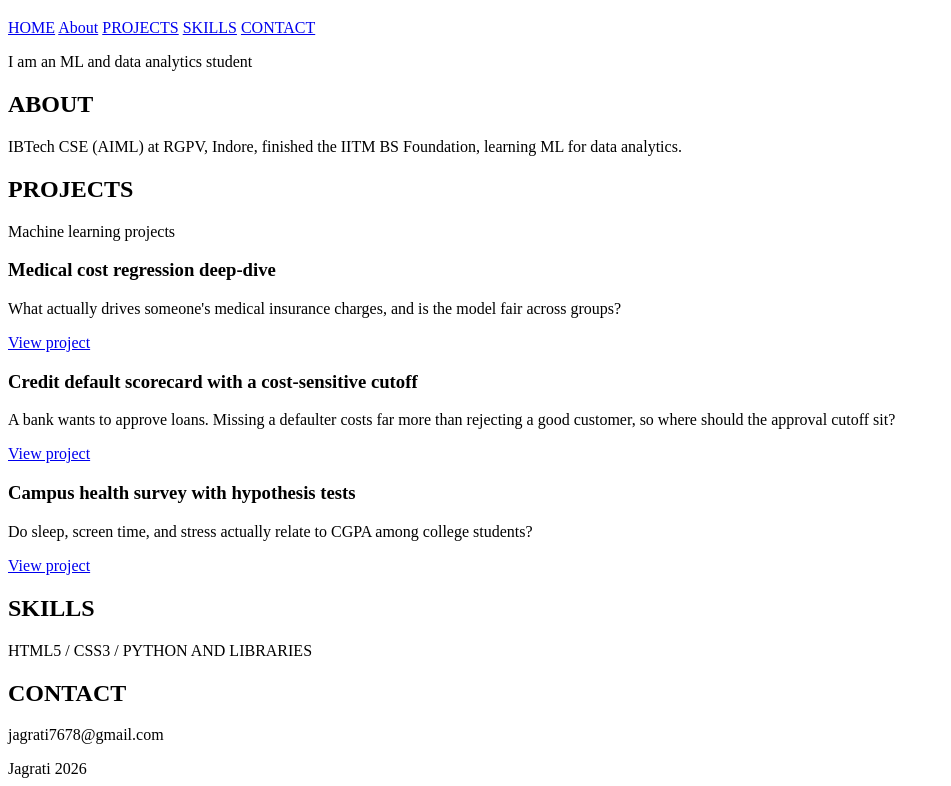
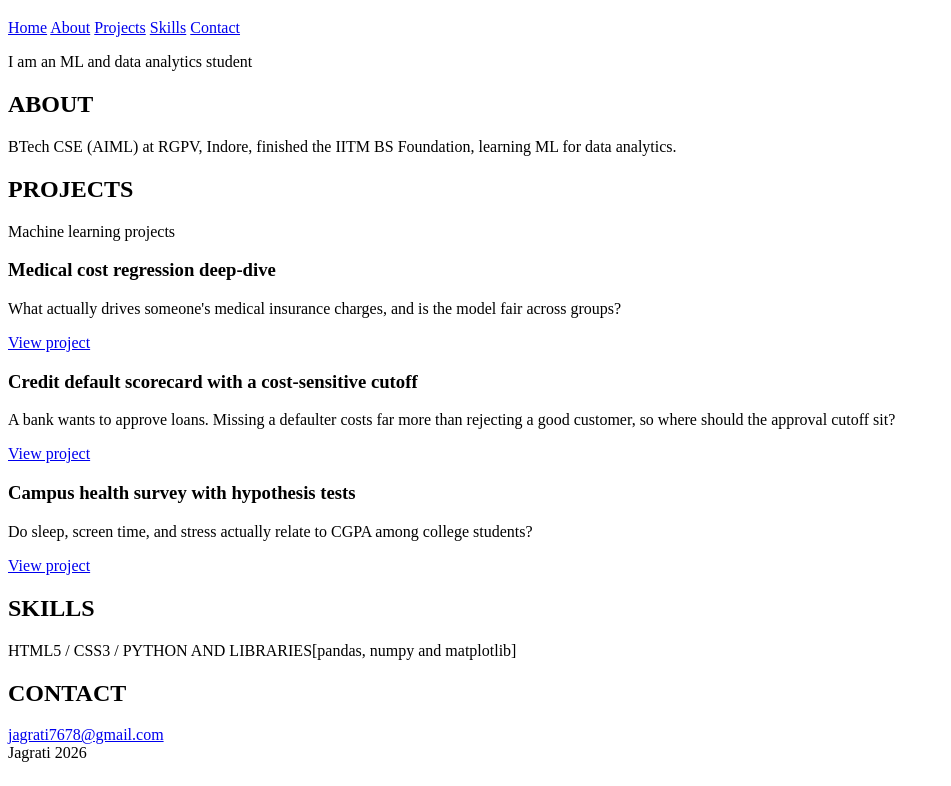
Before and after one commit to Jagrati07/Jagrati07.github.io, a plain HTML site: page index.html in a window 1280 px wide. Shown: the part 61-847 px from the top of the page, without its empty margins (0-951 px from the left). Drawn offline with Linux system fonts and the light colour scheme.

Commit message:
Edit HTML skeleton

```diff
--- a/index.html
+++ b/index.html
@@ -9,20 +9,20 @@
     <header>
         <h1>Jagrati Mali</h1>
         <nav>
-            <a href="#home">HOME</a>
+            <a href="#home">Home</a>
             <a href="#about">About</a>
-            <a href="#projects">PROJECTS</a>
-            <a href="#skills">SKILLS</a>
-            <a href="#contact">CONTACT</a>
+            <a href="#projects">Projects</a>
+            <a href="#skills">Skills</a>
+            <a href="#contact">Contact</a>
         </nav>
     </header>
     <main>
-        <section ID="home">
+        <section id="home">
             <p>I am an ML and data analytics student</p>
         </section>
         <section id="about">
             <h2>ABOUT</h2>
-            <p>IBTech CSE (AIML) at RGPV, Indore, finished the IITM BS Foundation, learning ML for data analytics.</p>
+            <p>BTech CSE (AIML) at RGPV, Indore, finished the IITM BS Foundation, learning ML for data analytics.</p>
         </section>
         <section id="projects">
             <h2>PROJECTS</h2>
@@ -45,11 +45,11 @@
         </section>
         <section id="skills">
             <h2>SKILLS</h2>
-            <p>HTML5 / CSS3 / PYTHON AND LIBRARIES</p>
+            <p>HTML5 / CSS3 / PYTHON AND LIBRARIES[pandas, numpy and matplotlib]</p>
         </section>
         <section id="contact">
             <h2>CONTACT</h2>
-            <p>jagrati7678@gmail.com</p>
+            <a href="mailto: jagrati7678@gmail.com">jagrati7678@gmail.com</a>
         </section>
     </main>
     <footer>Jagrati 2026</footer>
```
